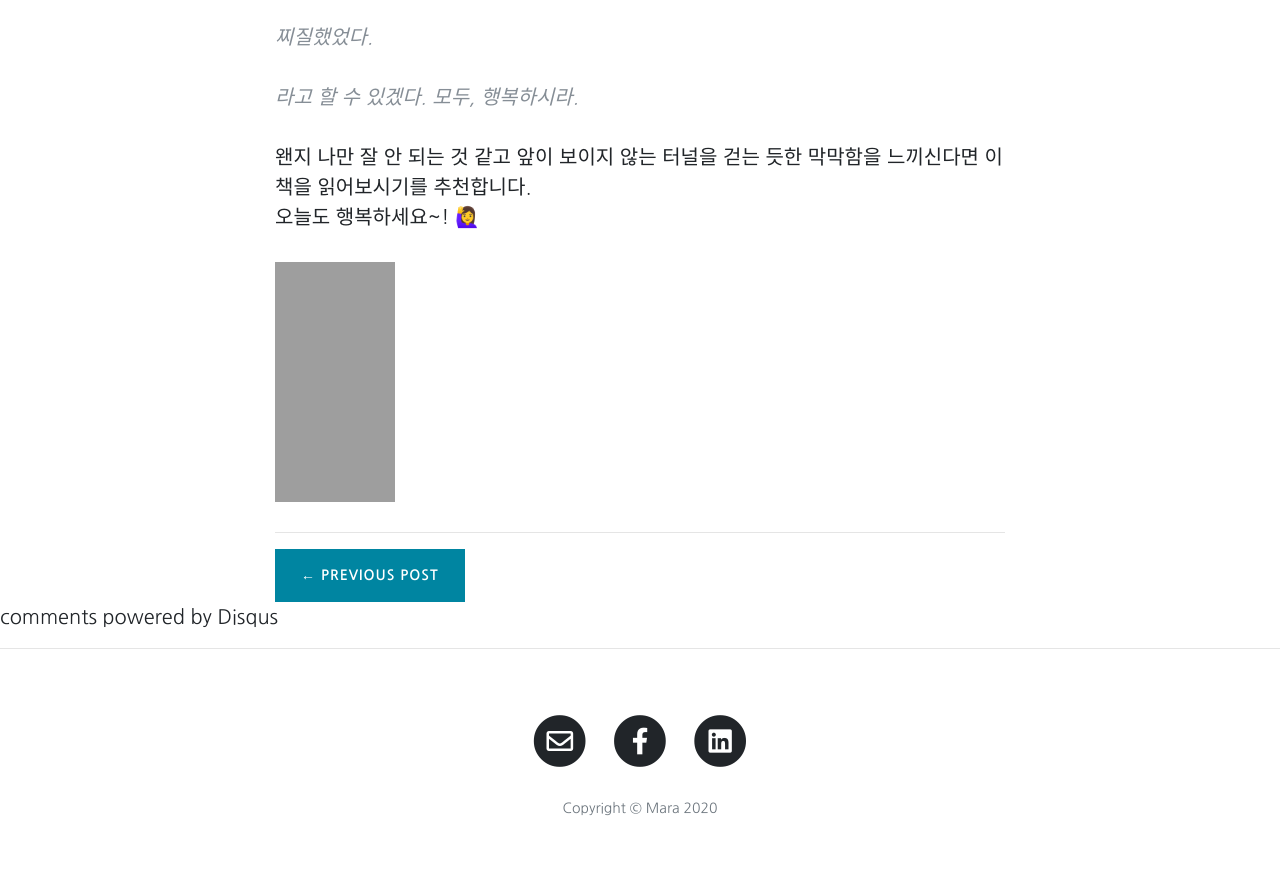
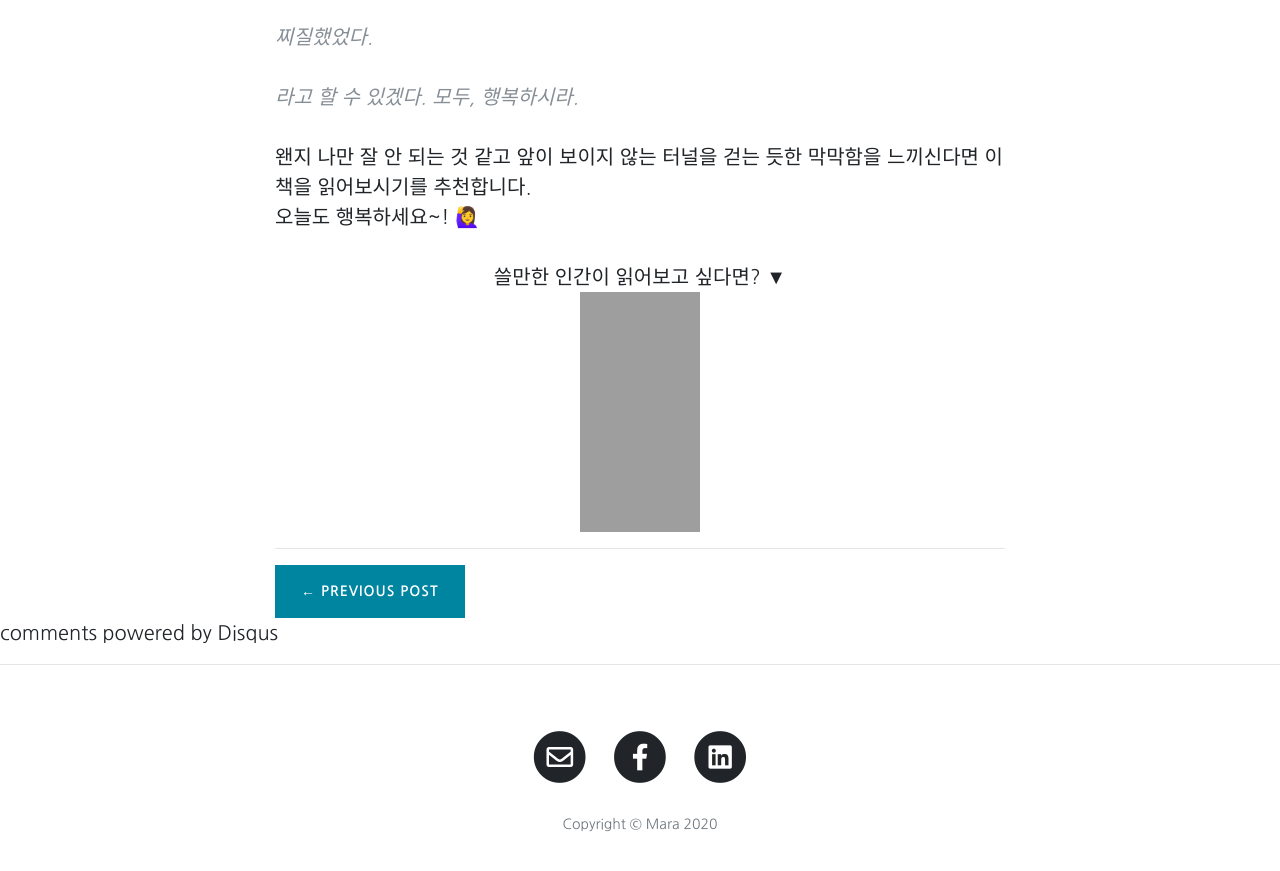
Before and after one commit to Marapro88/mara, a Jekyll site: the page built from _posts/Essay/2020-08-24-essay-book-recommendations-usable-person.md, in a window 1280 px wide and 900 px high, scrolled down 2264 px. Shown: the top 871 px of the window. Built offline with Jekyll 4.4.1, drawn with Linux system fonts in a browser that asks for light colours; comment, search, counter and statistics services are not loaded; grey boxes are pictures that could not be loaded.

Commit message:
0824 쓸만한 인간 탈고
쿠팡파트너스 링크 이쁘게 정렬

```diff
--- a/_posts/Essay/2020-08-24-essay-book-recommendations-usable-person.md
+++ b/_posts/Essay/2020-08-24-essay-book-recommendations-usable-person.md
@@ -56,4 +56,6 @@ content_id: '1001'
 왠지 나만 잘 안 되는 것 같고 앞이 보이지 않는 터널을 걷는 듯한 막막함을 느끼신다면 이 책을 읽어보시기를 추천합니다.<br>
 오늘도 행복하세요~! 🙋‍♀️
 
-<a href="https://coupa.ng/bIHl0Z" target="_blank"><img src="https://static.coupangcdn.com/image/affiliate/banner/607312afcae7020815e2c1f2ae137372@2x.jpg" alt="쓸 만한 인간:박정민 산문집" width="120" height="240"></a>
+<center>쓸만한 인간이 읽어보고 싶다면? ▼</center>
+
+<center><a href="https://coupa.ng/bIHl0Z" target="_blank"><img src="https://static.coupangcdn.com/image/affiliate/banner/607312afcae7020815e2c1f2ae137372@2x.jpg" alt="쓸 만한 인간:박정민 산문집" width="120" height="240"></a></center>
```
